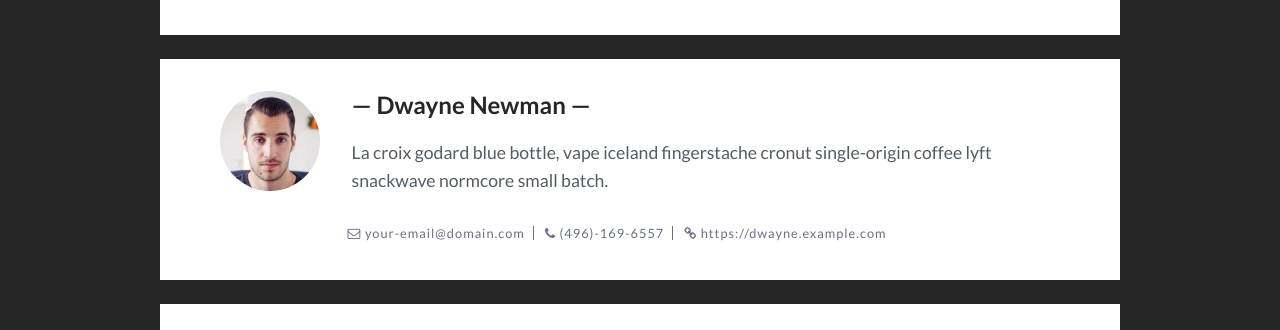
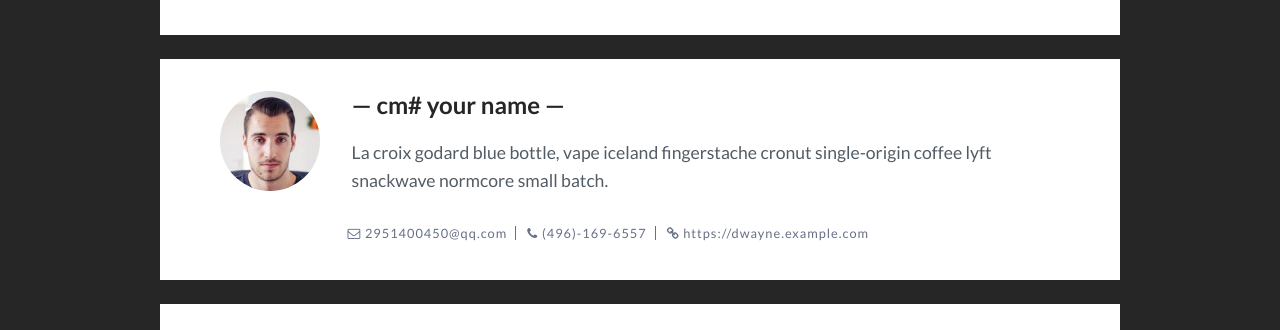
Before and after one commit to May16138cccccccccccccccc/May16138cccccccccccccccc.github.io, a Jekyll site: the page built from _posts/2017-07-12-nevada-on-the-way-to-nevada.markdown, in a window 1280 px wide and 900 px high, scrolled down 1643 px. Shown: the part 170-500 px from the top of the window. Built offline with Jekyll 4.4.1, drawn with Linux system fonts in a browser that asks for light colours; comment, search, counter and statistics services are not loaded.

Commit message:
修改配置文件6

```diff
--- a/_config.yml
+++ b/_config.yml
@@ -1,5 +1,6 @@
+theme: jekyll-theme-modernist
 logo: # add logo name
-title: Bef - Enjoy Freedom
+title: Bef - May
 description: > # this means to ignore newlines until "baseurl:"
   Write an awesome description for your new site here. You can edit this
   line in _config.yml. It will appear in your document head meta (for
@@ -15,9 +16,9 @@
 
 # Author settings
 author-pic: face.jpg # your photo
-author-name: # your name
+author-name: cm# your name
 about-author: # about author
-email: your-email@domain.com # your email
+email: 2951400450@qq.com # your email
 phone: (496)-169-6557 # your pnone number
 website: https://dwayne.example.com # you website
 
--- a/_includes/newsletter.html
+++ b/_includes/newsletter.html
@@ -1,8 +1,8 @@
 
 <section class="newsletter" id="mc_embed_signup">
-  <h2 class="newsletter_title">Newsletter</h2>
+  <h2 class="newsletter_title">收工之后唔准call我</h2>
   <form action="//{{ site.mailchimp }}" method="post" id="mc-embedded-subscribe-form" name="mc-embedded-subscribe-form" class="validate" target="_blank" novalidate>
-    <label for="mce-EMAIL">Subscribe here to get our latest updates</label>
+    <label for="mce-EMAIL">你想说些啥，发一下弹幕吧！</label>
     <div class="newsletter_box" id="mc_embed_signup_scroll">
       <input type="email" name="EMAIL" placeholder="Email address" class="email_input" id="mce-EMAIL" required>
       <input type="submit" value="Subscribe" name="subscribe" class="subscribe_btn" id="mc-embedded-subscribe">
```
